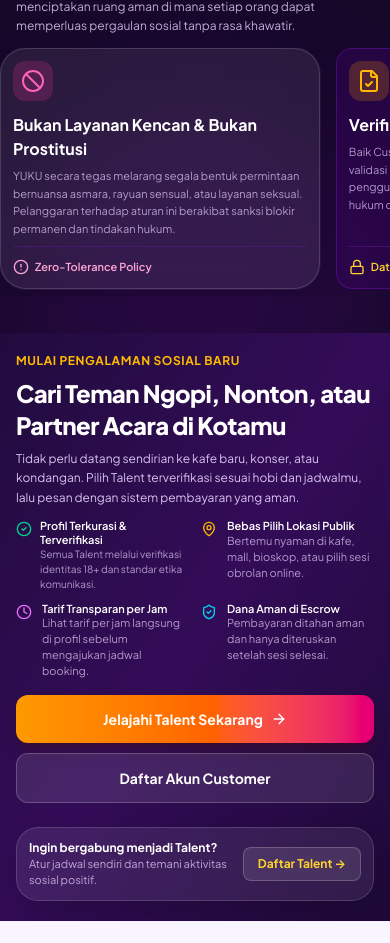
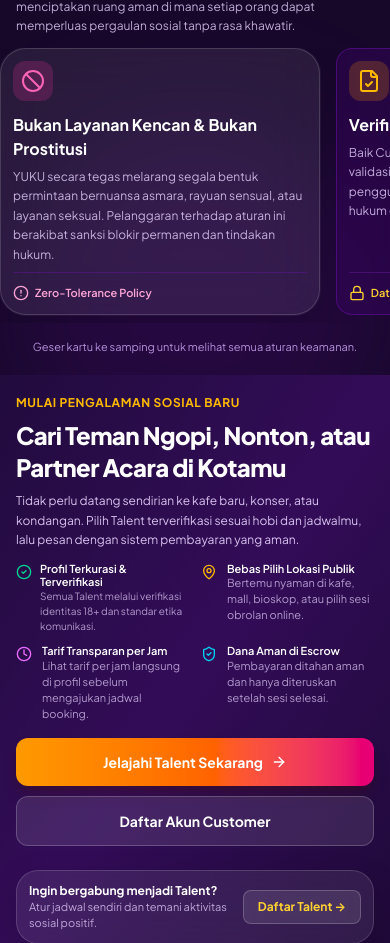
Before and after one commit to yukusocialindonesia-cpu/YUKU-SOCIAL-PRODUCTION, a React (Vite) app: page / in a window 390 px wide. Shown: the part 2435-3378 px from the top of the page. Built offline with nearby package versions, Linux system fonts and the light colour scheme; no server answers; the database is empty.

Commit message:
Improve mobile safety card readability and swipe hint

```diff
--- a/src/components/home/SafetySection.tsx
+++ b/src/components/home/SafetySection.tsx
@@ -32,7 +32,7 @@ export const SafetySection: React.FC = () => {
               <h3 className="text-base md:text-base md:text-lg font-bold text-white mb-1.5 md:mb-2">
                 Bukan Layanan Kencan & Bukan Prostitusi
               </h3>
-              <p className="text-[11px] md:text-xs text-purple-200/70 leading-relaxed mb-2 md:mb-4">
+              <p className="text-xs md:text-xs text-purple-200/80 leading-relaxed mb-2 md:mb-4">
                 YUKU secara tegas melarang segala bentuk permintaan bernuansa asmara, rayuan sensual, atau layanan seksual. Pelanggaran terhadap aturan ini berakibat sanksi blokir permanen dan tindakan hukum.
               </p>
             </div>
@@ -51,7 +51,7 @@ export const SafetySection: React.FC = () => {
               <h3 className="text-base md:text-lg font-bold text-white mb-1.5 md:mb-2">
                 Verifikasi Usia Wajib 18+ (KTP)
               </h3>
-              <p className="text-[11px] md:text-xs text-purple-200/70 leading-relaxed mb-2 md:mb-4">
+              <p className="text-xs md:text-xs text-purple-200/80 leading-relaxed mb-2 md:mb-4">
                 Baik Customer maupun Talent wajib melalui proses validasi identitas resmi. Kami menjamin tidak ada pengguna di bawah umur demi menjaga keamanan hukum dan etika sosial.
               </p>
             </div>
@@ -70,7 +70,7 @@ export const SafetySection: React.FC = () => {
               <h3 className="text-base md:text-lg font-bold text-white mb-1.5 md:mb-2">
                 Zona Publik & Pusat Bantuan
               </h3>
-              <p className="text-[11px] md:text-xs text-purple-200/70 leading-relaxed mb-2 md:mb-4">
+              <p className="text-xs md:text-xs text-purple-200/80 leading-relaxed mb-2 md:mb-4">
                 Pertemuan langsung hanya diizinkan di fasilitas umum beramai-ramai seperti kafe, restoran, mall, atau gedung pertemuan. Dilarang keras bertemu di kamar hotel atau kediaman pribadi tertutup.
               </p>
             </div>
@@ -80,6 +80,9 @@ export const SafetySection: React.FC = () => {
             </div>
           </div>
         </div>
+        <p className="md:hidden text-[11px] text-purple-300/80 text-center mt-1">
+          Geser kartu ke samping untuk melihat semua aturan keamanan.
+        </p>
       </div>
     </section>
   );
```
